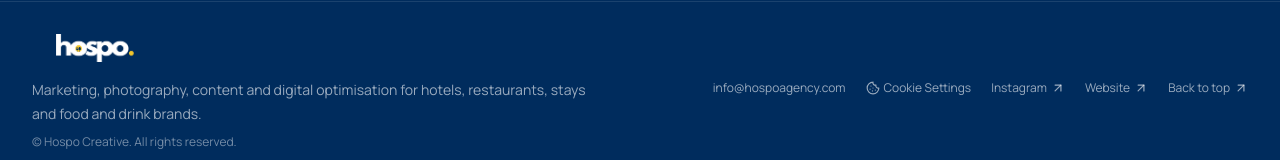
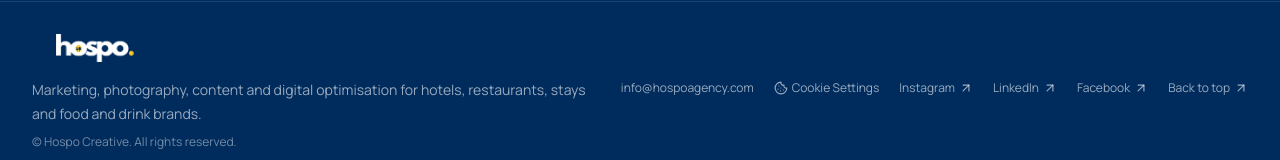
Before and after one commit to HospoCreative/Hospo-Website-New, a Next.js app: page / in a window 1280 px wide. Shown: the part 10298-10458 px from the top of the page. Built offline with nearby package versions, Linux system fonts and the light colour scheme; no server answers; the database is empty.

Commit message:
Update Hospo social links

```diff
--- a/content/sections/site.ts
+++ b/content/sections/site.ts
@@ -16,11 +16,12 @@ export const siteContent = {
   ],
   contact: {
     email: "info@hospoagency.com",
-    instagramHandle: "@hospo.agency",
-    instagramUrl: "https://www.instagram.com/hospo.agency/",
+    instagramHandle: "@hospo_creative",
+    instagramUrl: "https://www.instagram.com/hospo_creative/",
     socials: [
-      { label: "Instagram", href: "https://www.instagram.com/hospo.agency/" },
-      { label: "Website", href: "https://www.hospoagency.com" }
+      { label: "Instagram", href: "https://www.instagram.com/hospo_creative/" },
+      { label: "LinkedIn", href: "https://www.linkedin.com/company/hospo-creative-agency" },
+      { label: "Facebook", href: "https://www.facebook.com/profile.php?id=61553079607457" }
     ]
   },
   hero: {
--- a/data/socials.ts
+++ b/data/socials.ts
@@ -7,8 +7,9 @@ export const socialFeed = {
     "Follow our travel, food, stays and behind-the-scenes stories across the channels where we share the journey.",
   instagramUrl: siteContent.contact.instagramUrl,
   links: [
-    { label: "Instagram", href: "https://www.instagram.com/hospo.agency/" },
-    { label: "Website", href: "https://www.hospoagency.com" },
+    { label: "Instagram", href: "https://www.instagram.com/hospo_creative/" },
+    { label: "LinkedIn", href: "https://www.linkedin.com/company/hospo-creative-agency" },
+    { label: "Facebook", href: "https://www.facebook.com/profile.php?id=61553079607457" },
     { label: "Email", href: "mailto:info@hospoagency.com" }
   ]
 } as const;
```
